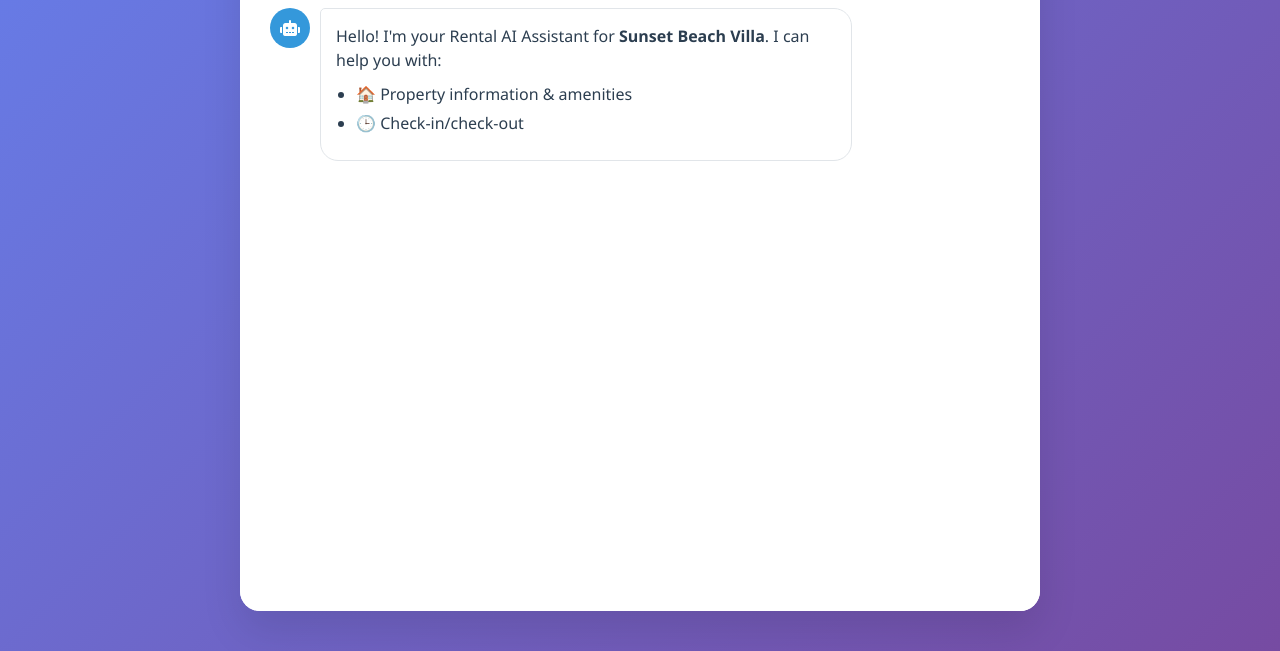
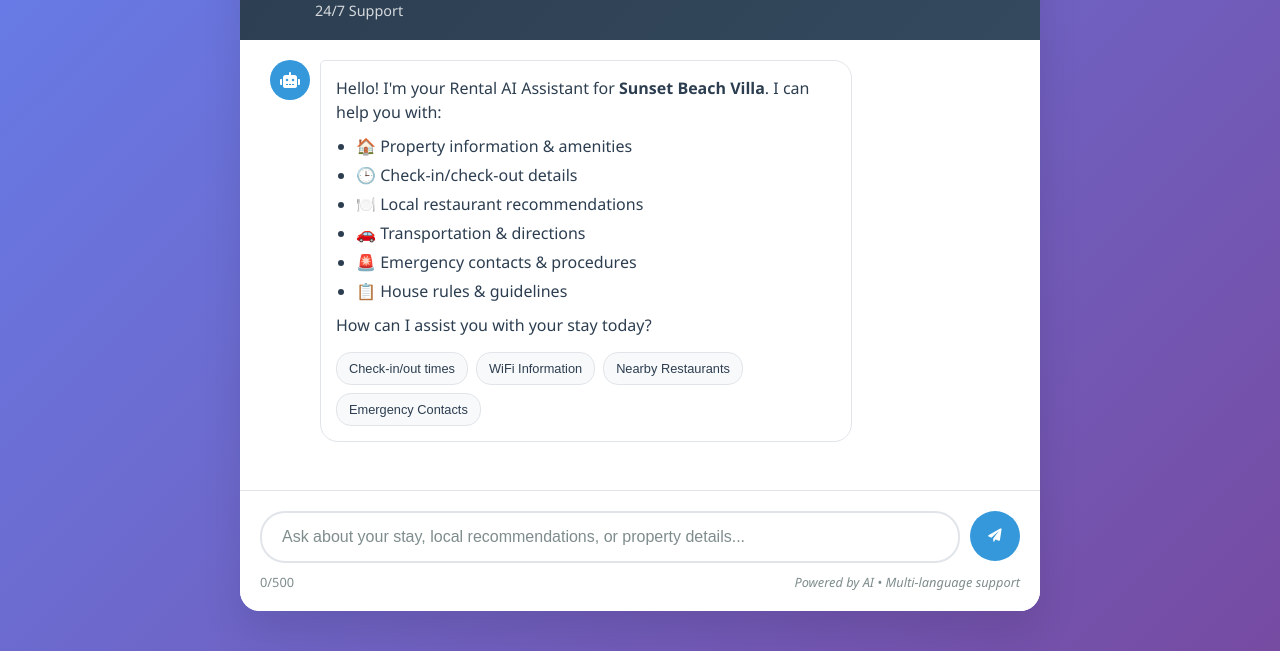
Before and after one commit to Mc2a14/rental-ai-bot, a website: page public/index.html in a window 1280 px wide. Shown: the part 149-800 px from the top of the page. Drawn offline with Linux system fonts and the light colour scheme.

Commit message:
Update index.html

```diff
--- a/public/index.html
+++ b/public/index.html
@@ -3,7 +3,7 @@
 <head>
     <meta charset="UTF-8">
     <meta name="viewport" content="width=device-width, initial-scale=1.0">
-    <title>Rental AI Assistant - Villa Chamitos</title>
+    <title>Rental AI Assistant - Sunset Beach Villa</title>
     <link rel="stylesheet" href="style.css">
     <link href="https://cdnjs.cloudflare.com/ajax/libs/font-awesome/6.0.0/css/all.min.css" rel="stylesheet">
 </head>
@@ -36,4 +36,61 @@
                     <p>Hello! I'm your Rental AI Assistant for <strong id="welcomePropertyName">Sunset Beach Villa</strong>. I can help you with:</p>
                     <ul>
                         <li>🏠 Property information & amenities</li>
-                        <li>🕒 Check-in/check-out
+                        <li>🕒 Check-in/check-out details</li>
+                        <li>🍽️ Local restaurant recommendations</li>
+                        <li>🚗 Transportation & directions</li>
+                        <li>🚨 Emergency contacts & procedures</li>
+                        <li>📋 House rules & guidelines</li>
+                    </ul>
+                    <p>How can I assist you with your stay today?</p>
+                    <div class="quick-questions">
+                        <button class="quick-btn" onclick="askQuestion('What time is check-in and check-out?')">
+                            Check-in/out times
+                        </button>
+                        <button class="quick-btn" onclick="askQuestion('What are the WiFi details?')">
+                            WiFi Information
+                        </button>
+                        <button class="quick-btn" onclick="askQuestion('What restaurants are nearby?')">
+                            Nearby Restaurants
+                        </button>
+                        <button class="quick-btn" onclick="askQuestion('What are the emergency contacts?')">
+                            Emergency Contacts
+                        </button>
+                    </div>
+                </div>
+            </div>
+        </div>
+
+        <!-- Typing Indicator -->
+        <div class="typing-indicator" id="typingIndicator">
+            <div class="typing-dots">
+                <span></span>
+                <span></span>
+                <span></span>
+            </div>
+            <p>AI is typing...</p>
+        </div>
+
+        <!-- Input Area -->
+        <div class="chat-input-container">
+            <div class="input-wrapper">
+                <input
+                    type="text"
+                    id="messageInput"
+                    placeholder="Ask about your stay, local recommendations, or property details..."
+                    maxlength="500"
+                >
+                <button id="sendButton" class="send-button">
+                    <i class="fas fa-paper-plane"></i>
+                </button>
+            </div>
+            <div class="input-footer">
+                <span class="char-count" id="charCount">0/500</span>
+                <span class="disclaimer">Powered by AI • Multi-language support</span>
+            </div>
+        </div>
+    </div>
+
+    <script src="script.js"></script>
+</body>
+</html>
```
